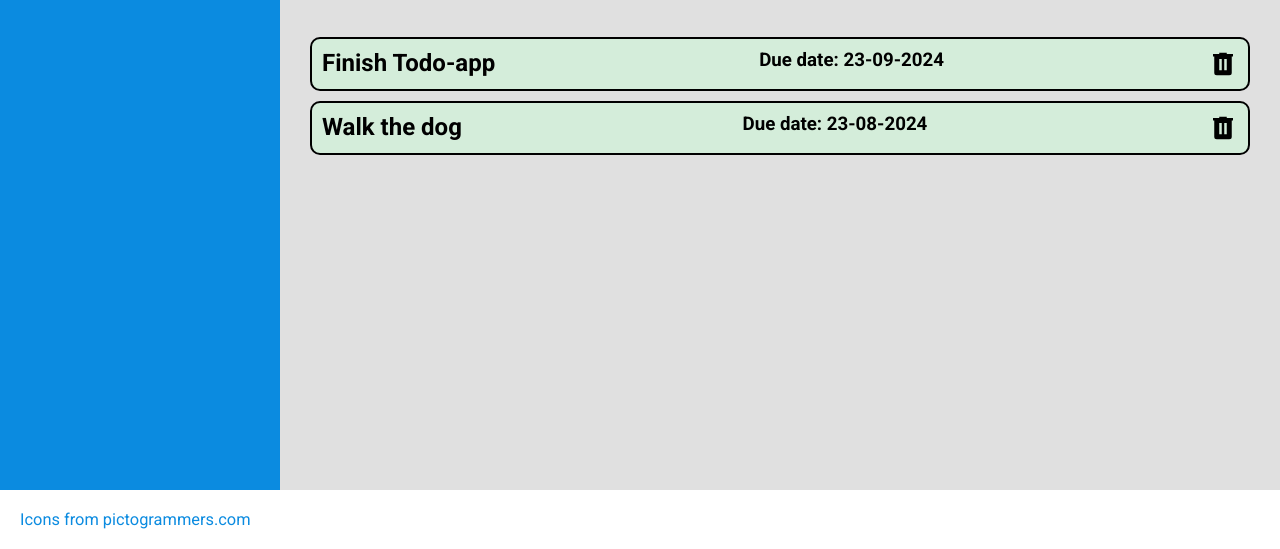
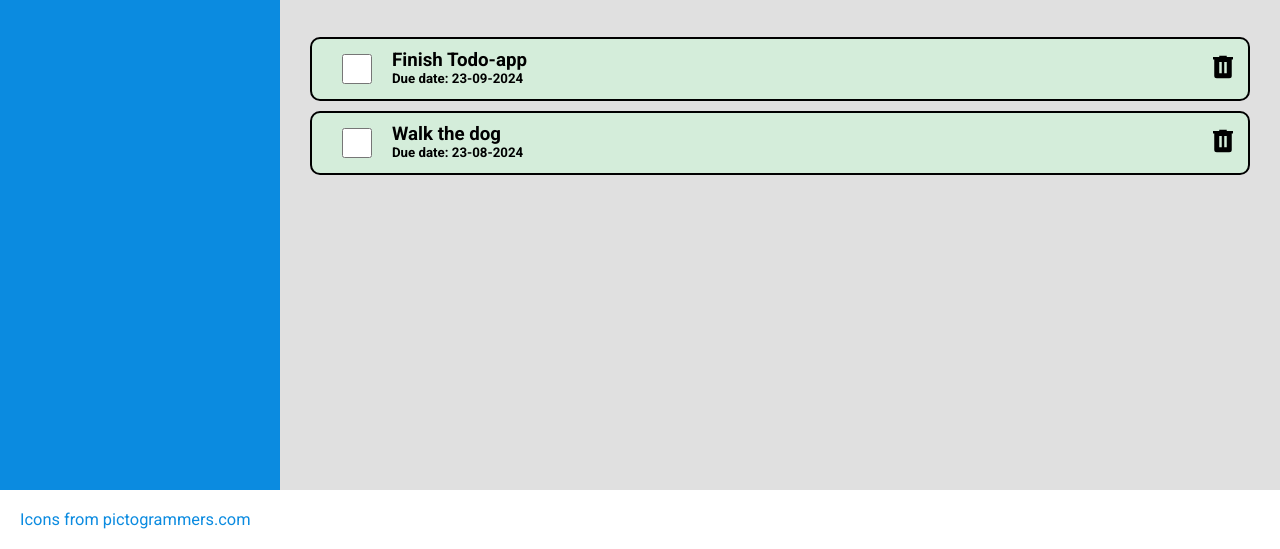
Before and after one commit to anjahrot/Todo-List, a website built with webpack: page src/index.html in a window 1280 px wide. Shown: the part 251-800 px from the top of the page. Built offline with nearby package versions, Linux system fonts and the light colour scheme.

Commit message:
Added checkbox to todo, to be able to set a todo completed. Changed appearance of each todo in the browserwindow.

```diff
--- a/src/js/domManager.js
+++ b/src/js/domManager.js
@@ -36,10 +36,11 @@ const domManager = (() => {
 
             myDeleteIcon.addEventListener('click', (e) => {
                 e.stopPropagation();
-                if (index === 0) {
-                    alert('Can not delete default project!')
-                }
-                else if (confirm('Are you sure you want to delete this project?')){
+                //if (index === 0) {
+                    //alert('Can not delete default project!')
+                //}
+                //else
+                if (confirm('Are you sure you want to delete this project?')){
                     if (currentProjectHeading.textContent === storageManager.getProjects()[index].name) {
                         storageManager.setCurrentProject('Tasks');  //Set to default project if current is deleted
                     }
@@ -64,11 +65,36 @@ const domManager = (() => {
             const todoItem = document.createElement('div');
             todoItem.classList.add('todoItem');
             todoItem.style.backgroundColor = priorityColorCoding(item.priority);
-            const todoTitle = document.createElement('h2');
+
+            const todoInfo = document.createElement('div');
+            todoInfo.classList.add('todoInfo');
+
+            const checkbox = document.createElement('input');
+            checkbox.type = 'checkbox';
+            checkbox.checked = item.completed;
+            console.log(checkbox.checked);
+            checkbox.classList.add('todo-checkbox');
+
+            checkbox.addEventListener('click', (e) => {
+                e.stopPropagation();
+                item.completed = storageManager.toggleCompleted(item);
+                console.log(item.completed);
+                storageManager.saveToLocalStorage();
+                renderTodos();
+            })
+
+            //Add classname to style completed todos
+            if(item.completed) {
+                todoItem.classList.add('completed-todo');
+            }
+
+            const todoTitleAndDate = document.createElement('div');
+            const todoTitle = document.createElement('h3');
             todoTitle.textContent = item.title;
-            const todoDuedate =  document.createElement('h3');
+            const todoDuedate =  document.createElement('h5');
             todoDuedate.textContent = 'Due date: ' + item.dueDate;
 
+            const todoBtns = document.createElement('div');
             const myDeleteIcon = new Image();
             myDeleteIcon.src = deleteIcon;
             myDeleteIcon.setAttribute('id','content_icon')
@@ -81,9 +107,13 @@ const domManager = (() => {
                 }
             });
 
-            todoItem.appendChild(todoTitle);
-            todoItem.appendChild(todoDuedate);
-            todoItem.appendChild(myDeleteIcon);
+            todoInfo.appendChild(checkbox);
+            todoTitleAndDate.appendChild(todoTitle);
+            todoTitleAndDate.appendChild(todoDuedate);
+            todoInfo.appendChild(todoTitleAndDate);
+            todoBtns.appendChild(myDeleteIcon);
+            todoItem.appendChild(todoInfo);
+            todoItem.appendChild(todoBtns);
             todoList.appendChild(todoItem);
         })
         }
--- a/src/js/localStorage.js
+++ b/src/js/localStorage.js
@@ -71,9 +71,7 @@ const storageManager = (()=> {
     const addTodoToProject = (title, dueDate, priority, notes) => {
         const newTodo = new Todo(title, dueDate, priority, notes);
         const currentProject = getCurrentProject();
-        console.log(currentProject);
         currentProject.addTodo(newTodo);
-        console.log('Test', currentProject);
     }
 
     const removeProject = (index) => {
@@ -101,8 +99,12 @@ const storageManager = (()=> {
 
     const removeTodo = (index) => {
         currentProject = getCurrentProject();
-        currentProject.todos.splice(index,1);
+        currentProject.removeTodo(index,1);
         saveToLocalStorage();
+    }
+
+    const toggleCompleted = (item) => {
+      return item.completed  ? false : true;
     }
 
 
@@ -122,7 +124,8 @@ const storageManager = (()=> {
         saveToLocalStorage,
         loadFromLocalStorage,
         addTodoToProject,
-        removeTodo
+        removeTodo,
+        toggleCompleted
     }
 })();
 
--- a/src/js/projects.js
+++ b/src/js/projects.js
@@ -16,4 +16,8 @@ export class Project {
     getTodos = () => {
         return this.todos;
     }
+
+    getTodo = (index) => {
+        return this.todos[index];
+    }
 };
--- a/src/js/todos.js
+++ b/src/js/todos.js
@@ -1,20 +1,11 @@
 export class Todo {
-    constructor(title = '', dueDate = '', priority = 'low', notes = ''){
+    constructor(title = '', dueDate = '', priority = 'low', notes = '', checklist = []){
         this.title = title;
         this.dueDate = dueDate;
         this.priority = priority;
         this.notes = notes;
+        this.checklist = checklist;
+        this.completed = false;
     }
 
-    showItem() {
-        console.log(`${this.title} - Due: ${this.dueDate}`); /* Change to DOM-function*/
-    }
-
-    addChecklist() {
-        addIcon(); /* DOM-stuff */
-    }
-
-    changePriority() {
-        /* DOM-buttons */
-    }
 };
--- a/src/style.css
+++ b/src/style.css
@@ -147,10 +147,26 @@
 .todoItem {
     display: flex;
     justify-content: space-between;
+    align-items: center;
     padding: 10px;
     margin: 10px;
     border: 2px solid;
     border-radius: 10px;
+}
+
+.todoInfo {
+    display: flex;
+}
+
+.todo-checkbox {
+    margin: 5px 20px;
+    width: 30px;
+    height: 30px;
+}
+
+.completed-todo {
+    text-decoration: line-through;
+    opacity: 0.6;
 }
 
 /* footer */
```
